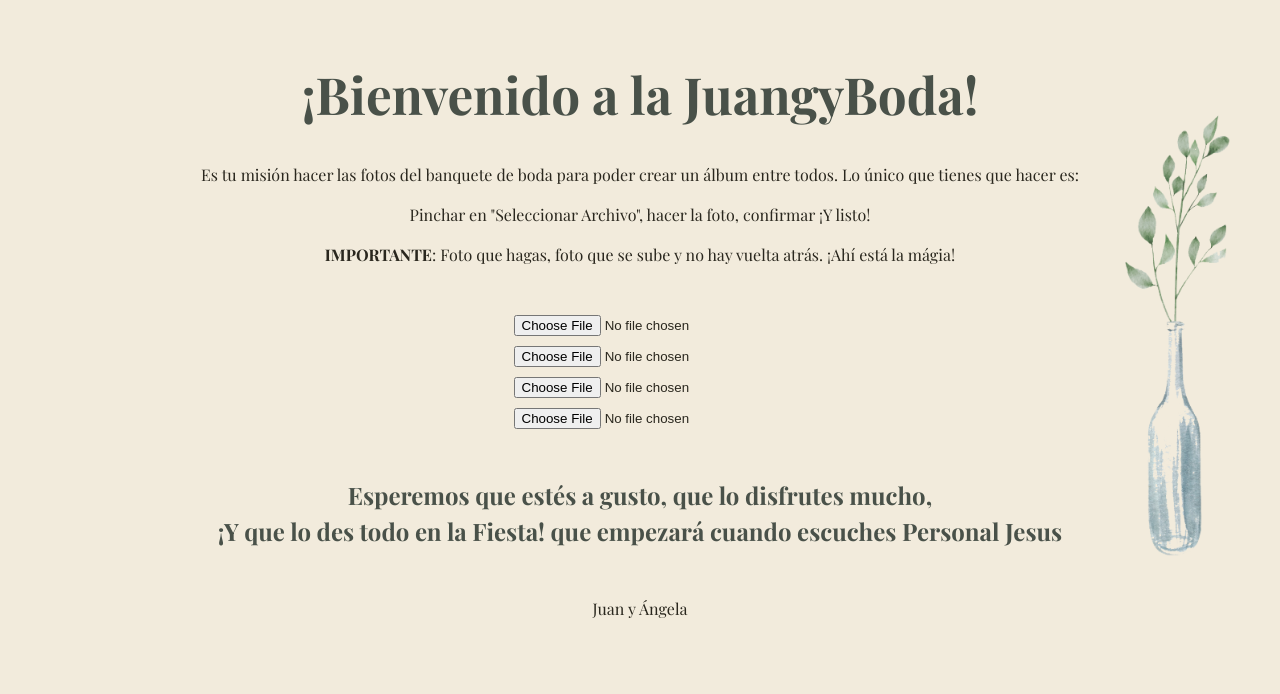
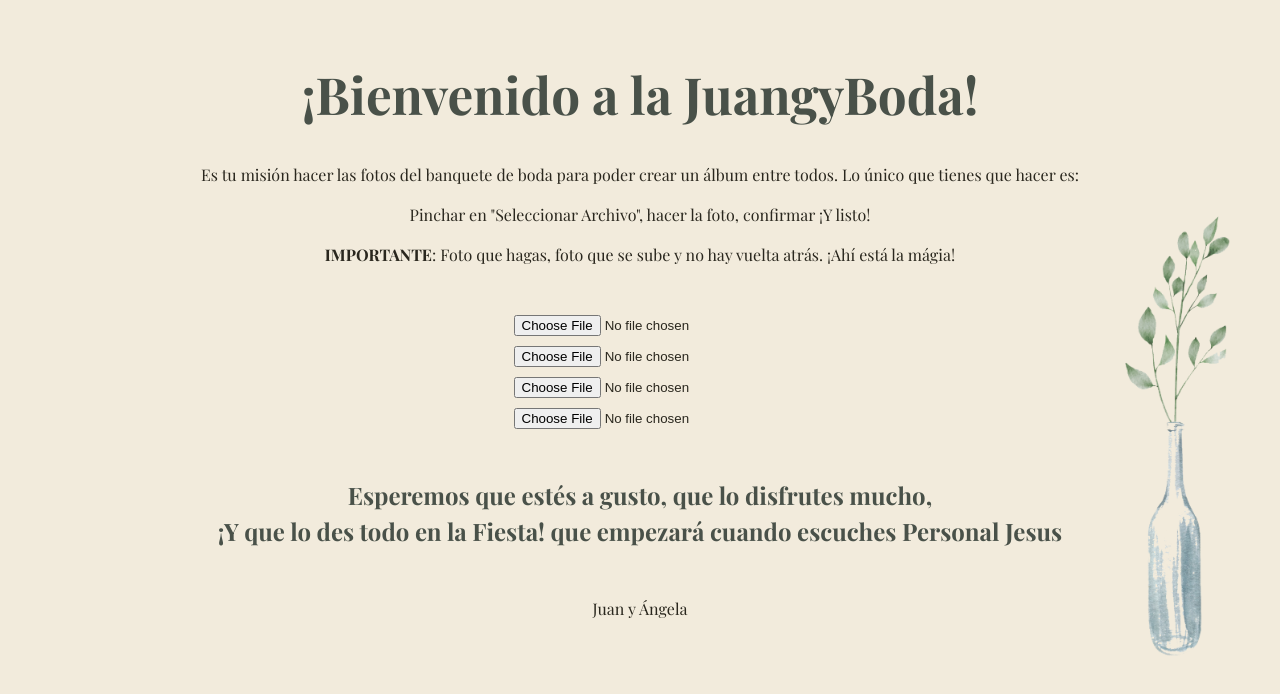
Before and after one commit to Depechejuan/Wedding-Photo-React, a React (Vite) app: page / in a window 1280 px wide. Shown: the top 694 px of the page. Built offline with nearby package versions, Linux system fonts and the light colour scheme; a web font is replaced by a local one.

Commit message:
add background image

```diff
--- a/src/index.css
+++ b/src/index.css
@@ -23,7 +23,7 @@ body {
     flex-direction: column;
     background-image: url("./assets/jarron.png");
     background-repeat: no-repeat;
-    background-position: right;
+    background-position: right bottom;
     background-size: 200px;
 }
 
```
